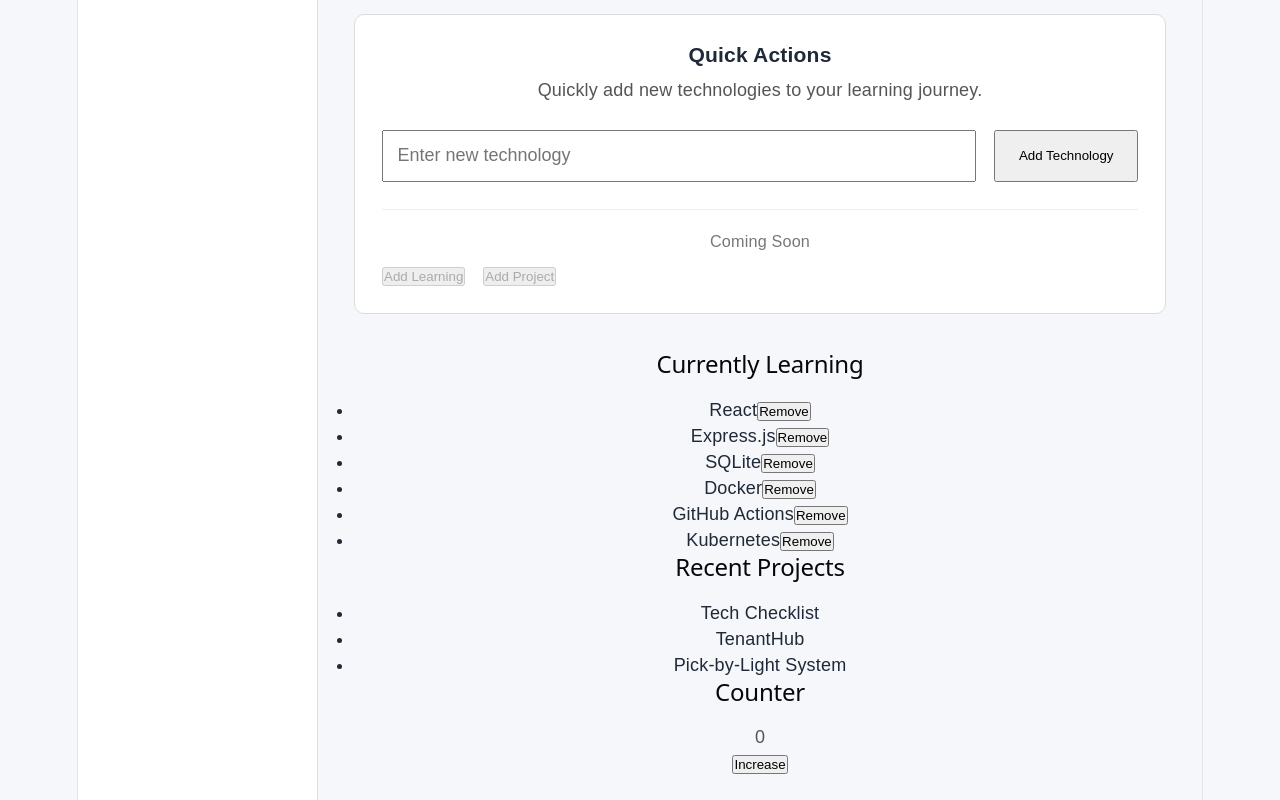
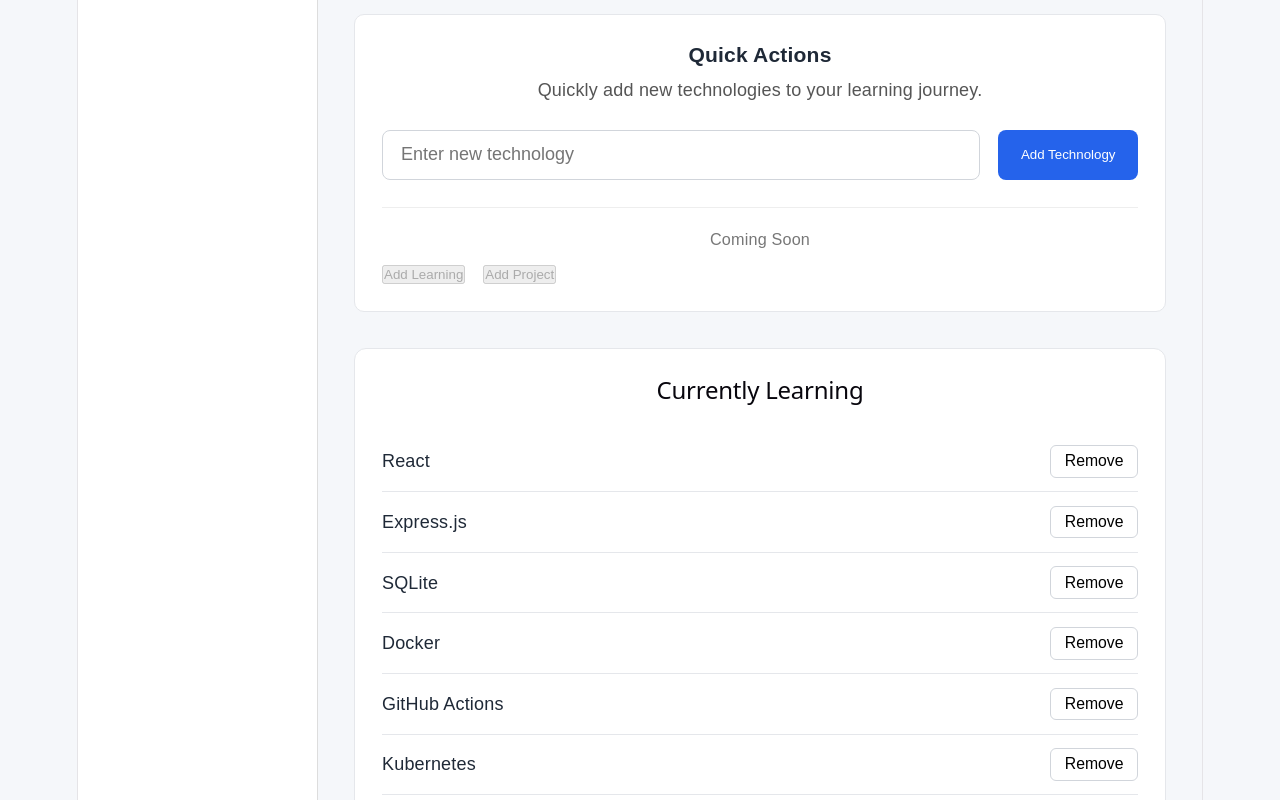
Before and after one commit to jacksonitoro/Basic-tech-checklist, a React (Vite) app: page / in a window 1280 px wide. Shown: the part 560-1360 px from the top of the page. Built offline with nearby package versions, Linux system fonts and the light colour scheme.

Commit message:
style: establish consistent dashboard design system

```diff
--- a/src/components/Dashboard.jsx
+++ b/src/components/Dashboard.jsx
@@ -5,7 +5,7 @@
 import SummaryCard from "./SummaryCard";
 import LearningList from "./LearningList";
 import RecentProjects from "./RecentProjects";
-import Counter from "./Counter";
+
 
 //Styles
 import "../styles/Dashboard.css";
@@ -87,7 +87,7 @@
       />
 
       <RecentProjects projects={recentProjects} />
-      <Counter />
+
     </section>
   );
 }
--- a/src/components/LearningList.jsx
+++ b/src/components/LearningList.jsx
@@ -1,4 +1,4 @@
-
+import "../styles/LearningList.css";
 
 function LearningList({ technologies, handleRemoveTechnology }) {
   return (
@@ -7,10 +7,11 @@
 
       <ul className="learning-list">
         {technologies.map((technology) => (
-          <li key={technology}>
-            <span>{technology}</span>
+          <li key={technology} className="learning-item">
+            <span className="technology-name">{technology}</span>
 
             <button
+              className="remove-button"
               type="button"
               onClick={() => handleRemoveTechnology(technology)}>
               Remove
--- a/src/components/RecentProjects.jsx
+++ b/src/components/RecentProjects.jsx
@@ -1,3 +1,4 @@
+import "../styles/RecentProjects.css";
 
 function RecentProjects({ projects }) {
   return (
@@ -5,7 +6,10 @@
       <h2>Recent Projects</h2>
       <ul className="recent-projects">
         {projects.map((project) => (
-          <li key={project}>{project}</li>
+          <li key={project}
+              className="project-item">
+              {project}
+          </li>
         ))}
       </ul>
     </section>
--- /dev/null
+++ b/src/styles/LearningList.css
@@ -0,0 +1,62 @@
+
+/* LearningList.css */
+.learning-list {
+  list-style: none;
+  margin: 0;
+  padding: 0;
+}
+
+.learning-item {
+  display: flex;
+  justify-content: space-between;
+  align-items: center;
+
+  padding: 0.75rem 0;
+
+  border-bottom: 1px solid #e5e7eb;
+}
+
+/* Remove Button Styles */
+.remove-button {
+  padding: 0.35rem 0.75rem;
+
+  border: 1px solid #d1d5db;
+  border-radius: 6px;
+
+  background-color: white;
+
+  font-size: 0.875rem;
+
+  cursor: pointer;
+
+  transition: background-color 0.2s ease,
+              border-color 0.2s ease;
+}
+
+.remove-button:hover {
+  background-color: #f3f4f6;
+  border-color: #9ca3af;
+}
+
+.remove-button:focus-visible {
+  outline: 2px solid #2563eb;
+  outline-offset: 2px;
+}
+
+/* Learning Section Styles */
+.learning-section {
+  margin-top: 2rem;
+  padding: 1.5rem;
+
+  background-color: #ffffff;
+
+  border: 1px solid #e5e7eb;
+  border-radius: 12px;
+}
+
+.learning-section h2 {
+  margin-top: 0;
+  margin-bottom: 1.5rem;
+
+  text-align: center;
+}
--- a/src/styles/QuickActions.css
+++ b/src/styles/QuickActions.css
@@ -1,6 +1,7 @@
+/* QuickActions.css Card Container Styles */
 .quick-actions {
   background: #ffffff;
-  border: 1px solid #dcdcdc;
+  border: 1px solid #e5e7eb;
   border-radius: 10px;
   padding: 1.5rem;
   margin: 2rem 0;
@@ -16,21 +17,57 @@
   margin-bottom: 1.5rem;
 }
 
+/* Quick Actions Form Layout Styles */
 .quick-actions-form {
   display: flex;
   gap: 1rem;
   margin-bottom: 1.5rem;
 }
 
+
+/* Quick Actions Form Input Styles */
 .quick-actions-form input {
   flex: 1;
-  padding: 0.75rem;
+
+  padding: 0.75rem 1rem;
+
   font-size: 1rem;
+
+  border: 1px solid #d1d5db;
+  border-radius: 8px;
+
+  transition:
+    border-color 0.2s ease,
+    box-shadow 0.2s ease;
 }
 
+.quick-actions-form input:focus {
+  outline: none;
+
+  border-color: #2563eb;
+
+  box-shadow: 0 0 0 3px rgba(37, 99, 235, 0.15);
+}
+
+
+/* Quick Actions Form Button Styles */
 .primary-button {
   padding: 0.75rem 1.25rem;
+
+  border: none;
+  border-radius: 8px;
+
+  background-color: #2563eb;
+  color: #ffffff;
+
   cursor: pointer;
+
+  transition:
+    background-color 0.2s ease;
+}
+
+.primary-button:hover {
+  background-color: #1d4ed8;
 }
 
 .coming-soon {
--- /dev/null
+++ b/src/styles/RecentProjects.css
@@ -0,0 +1,36 @@
+/* RecentProjects.css Cards design*/
+.recent-projects {
+  list-style: none;
+  margin: 0;
+  padding: 0;
+}
+
+.project-item {
+  padding: 0.75rem 0;
+
+  border-bottom: 1px solid #e5e7eb;
+
+  text-align: center;
+}
+
+.project-item:last-child {
+  border-bottom: none;
+}
+
+/* Recent Projects Section Styles */
+.recent-projects-section {
+  margin-top: 2rem;
+  padding: 1.5rem;
+
+  background-color: #ffffff;
+
+  border: 1px solid #e5e7eb;
+  border-radius: 12px;
+}
+/* Recent Projects Section Heading Styles */
+.recent-projects-section h2 {
+  margin-top: 0;
+  margin-bottom: 1.5rem;
+
+  text-align: center;
+}
```
